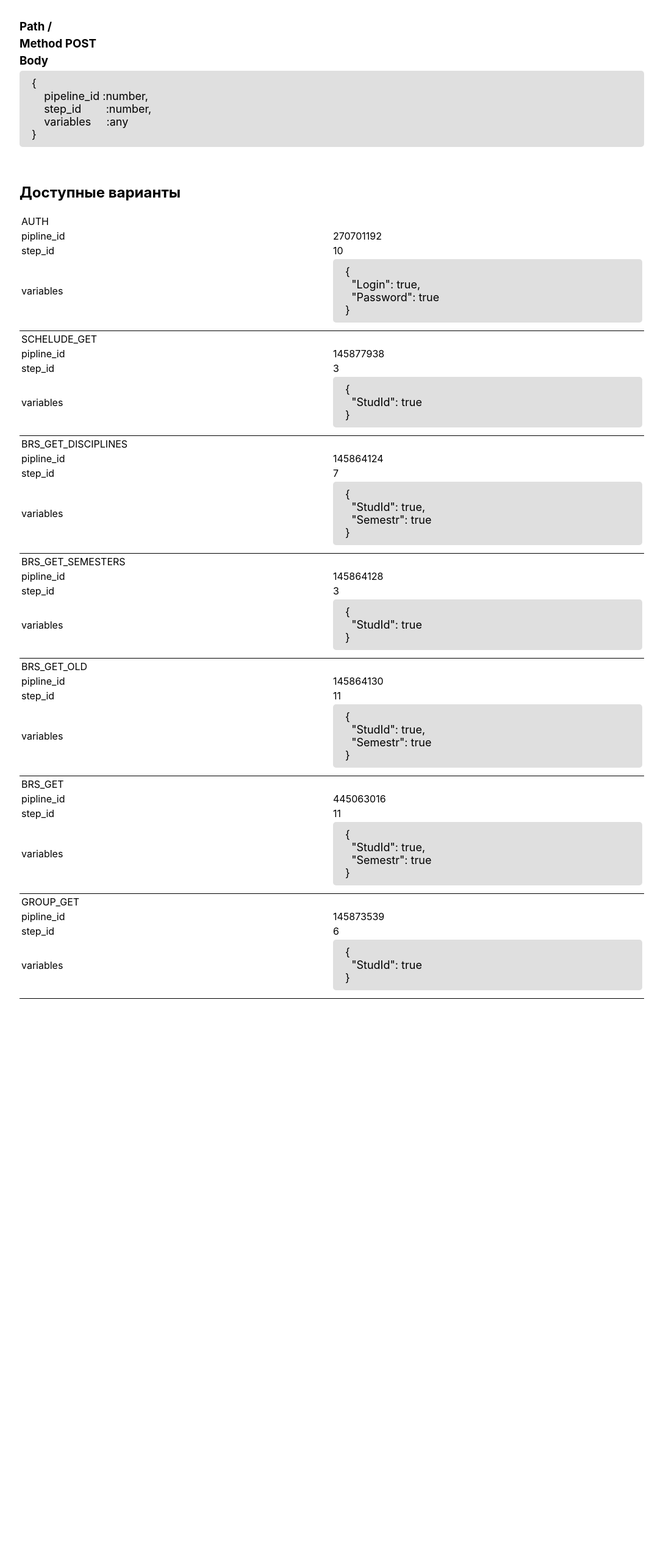
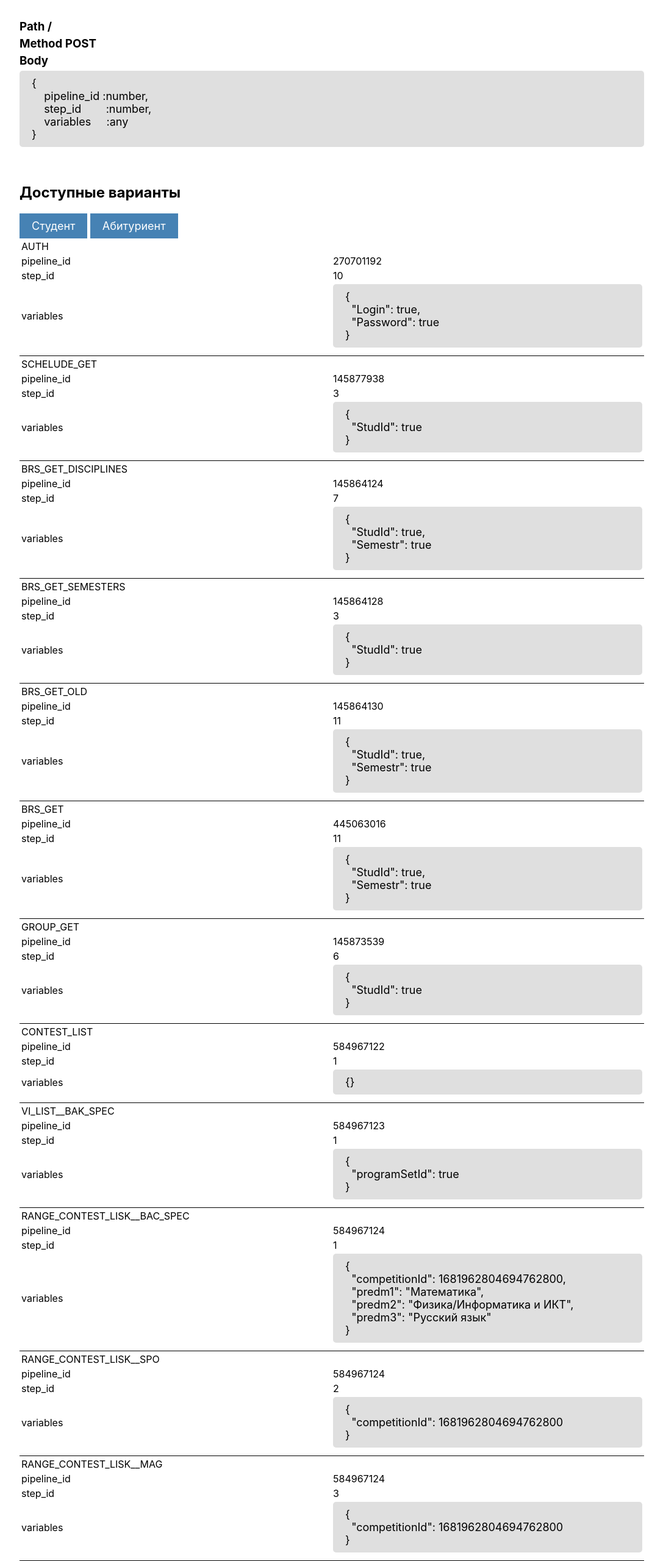
Before and after one commit to loliallen/mobile-kai-proxy, a website with bundled scripts: page docs/index.html in a window 1280 px wide. Shown: the part 106-2666 px from the top of the page at 61% size, without its empty margins (96-1183 px from the left). Before the commit the page ends 1744 px from the top, so only its background shows below. Built offline with nearby package versions, Linux system fonts and the light colour scheme.

Commit message:
added abt doc

```diff
--- a/docs/index.html
+++ b/docs/index.html
@@ -31,7 +31,15 @@
         </div>
         <div>
             <h2 class="additional-variants">Доступные варианты</h2>
-            <div id="variants">
+            <div>
+                <nav>
+                    <button id="nav-std" class="btn">Студент</button>
+                    <button id="nav-abt" class="btn">Абитуриент</button>
+                </nav>
+                <section id="std-variants">
+                </section>
+                <section id="abt-variants">
+                </section>
             </div>
         </div>
     </main>
--- a/docs/js/Variant.js
+++ b/docs/js/Variant.js
@@ -7,7 +7,7 @@ export class Variants {
     get_template(name, params){
         return `
             <tr><td colspan="2">${name}</td></tr>
-            <tr><td>pipline_id</td><td>${params.pipeline}</td></tr>
+            <tr><td>pipeline_id</td><td>${params.pipeline}</td></tr>
             <tr><td>step_id</td><td>${params.step}</td></tr>
             <tr><td>variables</td><td><pre>${JSON.stringify(params.required, null, 2)}</pre></td></tr>`
     }
--- a/docs/js/script.js
+++ b/docs/js/script.js
@@ -1,7 +1,6 @@
-import {Variants} from "./Variant.js"
+import { Variants } from "./Variant.js"
 
-window.onload = () => {
-    const variants = {
+const std_variants = {
     AUTH: {
         pipeline: 270701192,
         step: 10,
@@ -56,13 +55,76 @@ window.onload = () => {
         }
     }
 }
+const abt_variants = {
+    CONTEST_LIST: {
+        pipeline: 584967122,
+        step: 1,
+        required: {}
+    },
+    VI_LIST__BAK_SPEC: {
+        pipeline: 584967123,
+        step: 1,
+        required: {
+            "programSetId": true
+        }
+    },
+    RANGE_CONTEST_LISK__BAC_SPEC: {
+        pipeline: 584967124,
+        step: 1,
+        required: {
+            "competitionId": 1681962804694762774,
+            "predm1": "Математика",
+            "predm2": "Физика/Информатика и ИКТ",
+            "predm3": "Русский язык"
+        }
+    },
+    RANGE_CONTEST_LISK__SPO: {
+        pipeline: 584967124,
+        step: 2,
+        required: {
+            "competitionId": 1681962804694762774
+        }
+    },
+    RANGE_CONTEST_LISK__MAG: {
+        pipeline: 584967124,
+        step: 3,
+        required: {
+            "competitionId": 1681962804694762774
+        }
+    }
+}
 
-    const variants_node = document.getElementById('variants');
+window.onload = () => {
 
-    const vars = new Variants(variants)
-    let res = vars.render()
-    console.log(res)
-    res.forEach(n => {
-        variants_node.appendChild(n)
+    const std_variants_node = document.getElementById('std-variants');
+    const abt_variants_node = document.getElementById('abt-variants');
+
+    const std_variants_btn = document.getElementById('nav-std');
+    const abt_variants_btn = document.getElementById('nav-abt');
+
+    const std_vars = new Variants(std_variants)
+    const abt_vars = new Variants(abt_variants)
+
+    const createChildren = (node, vars) =>
+        vars.render().forEach(n => {
+            node.appendChild(n)
         })
+
+    const removeChildren = (nodeA, nodeB) => {
+        nodeA.style.display = "none"
+        nodeB.style.display = "inline"
     }
+
+
+    createChildren(abt_variants_node, abt_vars)
+    createChildren(std_variants_node, std_vars)
+
+    abt_variants_btn.addEventListener("click", () => {
+        removeChildren(std_variants_node, abt_variants_node)
+    })
+
+    std_variants_btn.addEventListener("click", () => {
+        removeChildren(abt_variants_node, std_variants_node)
+    })
+
+}
--- a/docs/style.css
+++ b/docs/style.css
@@ -45,3 +45,15 @@ pre{
     padding-bottom: 10px;
     table-layout: fixed;
 }
+
+.btn{
+    font-size: 18px;
+    padding: 10px 20px;
+    border: none;
+    background-color: steelblue;
+    color: white;
+}
+.btn:hover{
+    cursor: pointer;
+    background-color: rgba(70, 131, 180, 0.698);
+}
```
Lines whose indentation alone changed are shown as unchanged.
